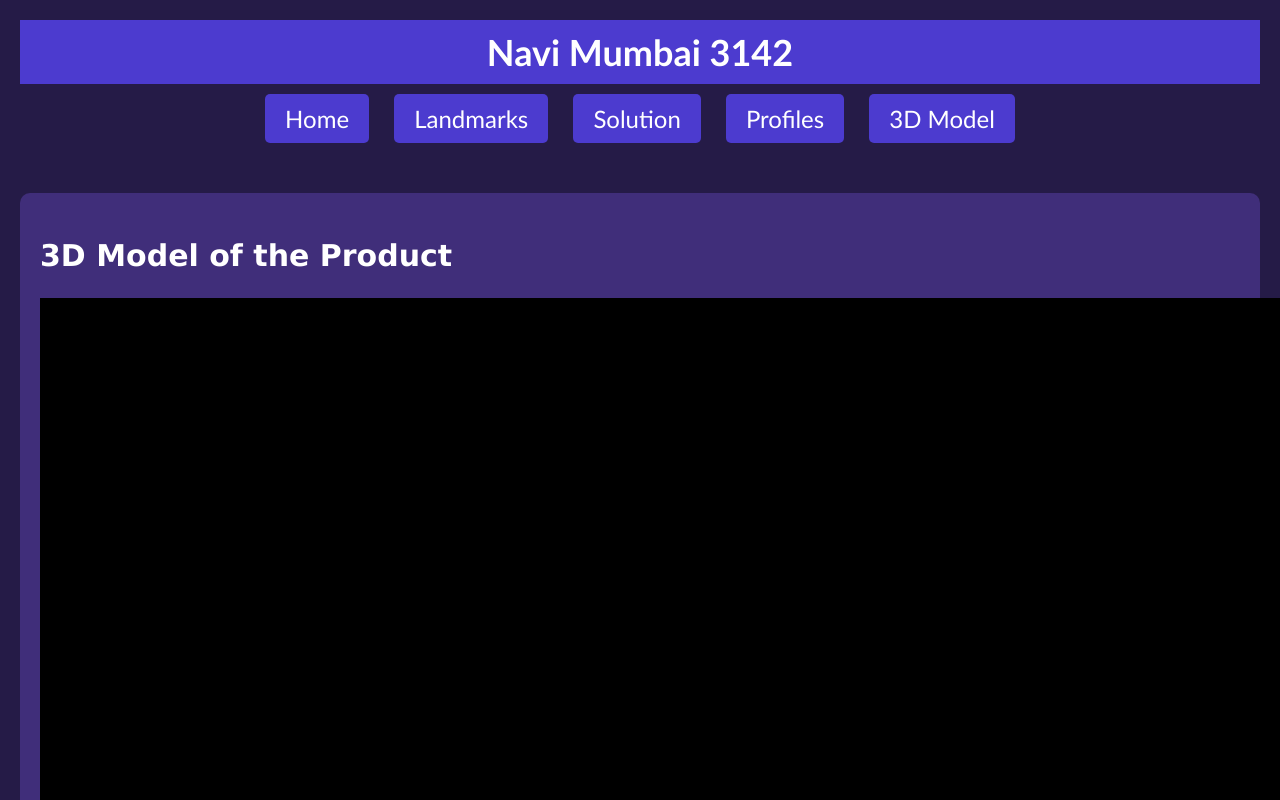
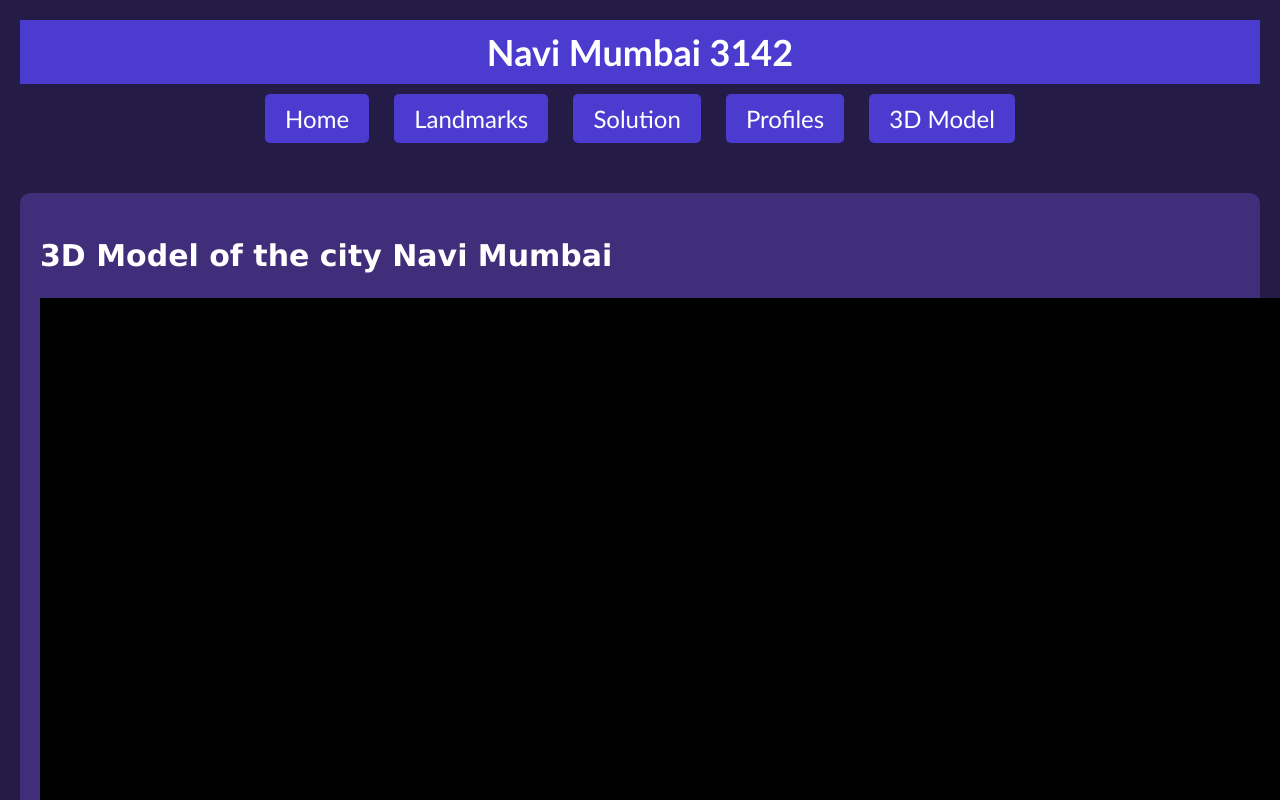
Before and after one commit to Neil-N4/navi-mumbai-3142, a plain HTML site: page 3dmodel.html in a window 1280 px wide. Shown: the top 800 px of the page. Drawn offline with nearby package versions, Linux system fonts and the light colour scheme.

Commit message:
Update 3dmodel.html

```diff
--- a/3dmodel.html
+++ b/3dmodel.html
@@ -21,7 +21,7 @@
     </header>
 
     <section id="3d-model">
-        <h2>3D Model of the Product</h2>
+        <h2>3D Model of the city Navi Mumbai</h2>
         <div id="model-viewer"></div>
     </section>
 
```
